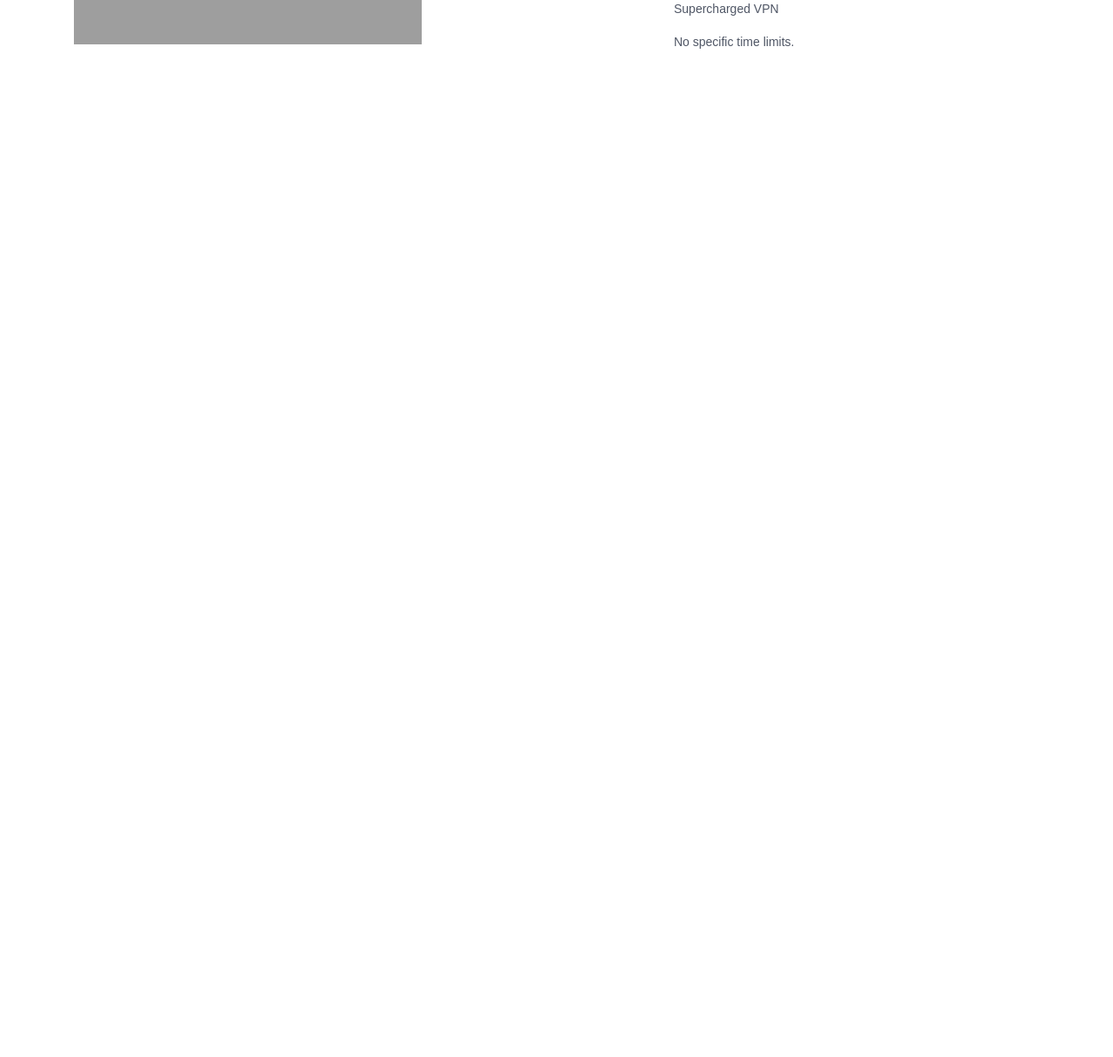
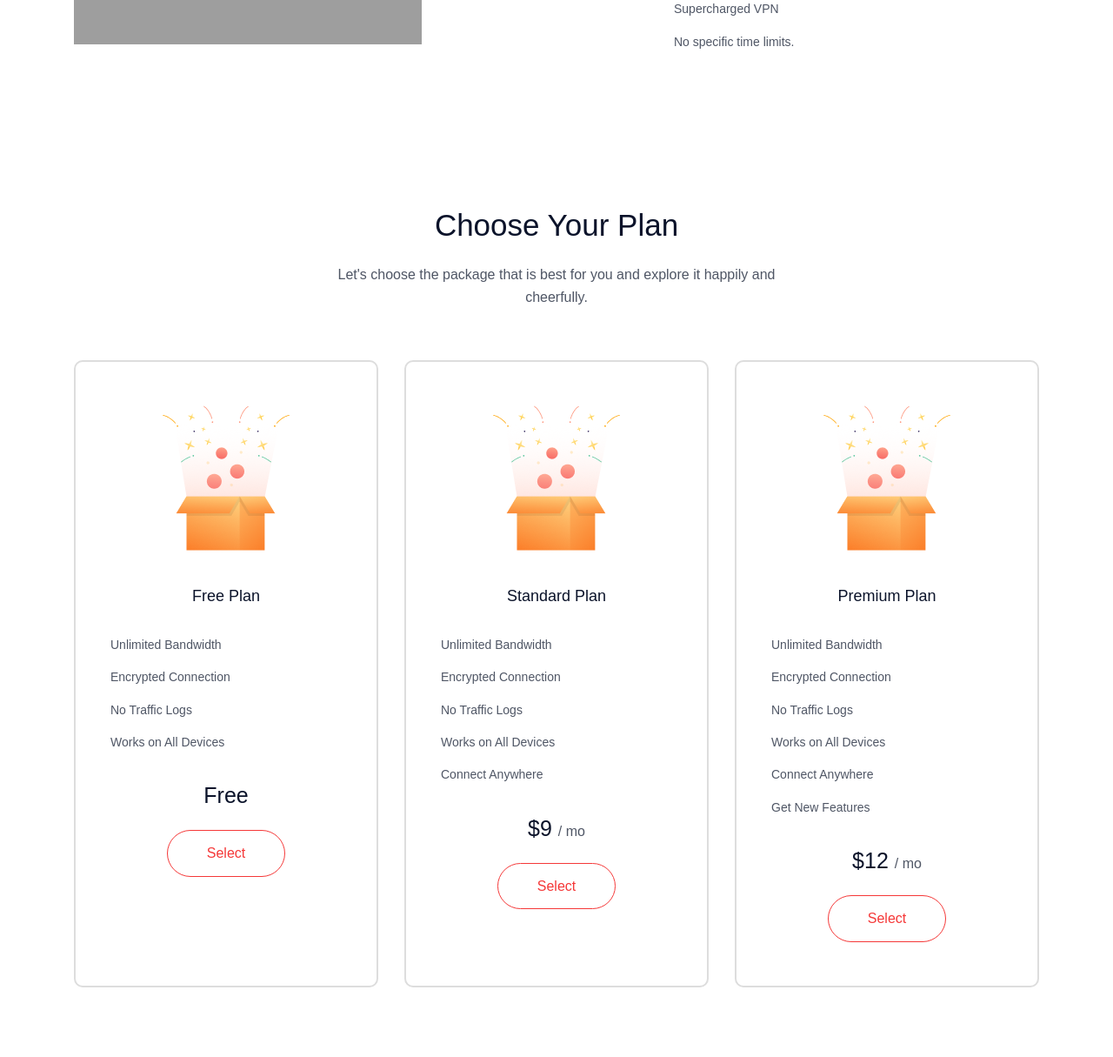
Before and after one commit to naykony/Helli7-rasuoli-shahbazi, a PHP site: page / in a window 1280 px wide. Shown: the part 1280-2495 px from the top of the page at 87% size. Before the commit the page ends 1336 px from the top, so only its background shows below. Run offline with PHP 8.4, Linux system fonts and the light colour scheme; grey boxes are pictures that could not be loaded.

Commit message:
Commit 5

```diff
--- a/assets/css/theme.css
+++ b/assets/css/theme.css
@@ -273,3 +273,92 @@ body {
   color: #2fab73;
   margin-right: 10px;
 }
+
+.plans {
+  padding: 80px 0;
+}
+
+.section-header {
+  text-align: center;
+  max-width: 555px;
+  margin: 0 auto 60px;
+}
+
+.section-header h2 {
+  font-size: 35px;
+  font-weight: 500;
+  line-height: 1.4;
+  color: var(--secondary-color);
+  margin-bottom: 20px;
+}
+
+.section-header p {
+  font-size: 16px;
+}
+
+.plan-cards {
+  display: flex;
+  justify-content: space-between;
+  gap: 30px;
+}
+
+.plan-card {
+  border: 2px solid #ddd;
+  border-radius: 10px;
+  padding: 50px 30px;
+  text-align: center;
+  flex: 1;
+  transition: all 0.3s ease;
+}
+
+.plan-card:hover {
+  border-color: var(--primary-color);
+}
+
+.plan-image {
+  margin-bottom: 30px;
+}
+
+.plan-image img {
+  max-width: 100%;
+  height: auto;
+}
+
+.plan-card h3 {
+  font-size: 18px;
+  font-weight: 500;
+  color: var(--secondary-color);
+  margin-bottom: 30px;
+}
+
+.plan-card ul {
+  list-style: none;
+  text-align: left;
+  margin-bottom: 30px;
+}
+
+.plan-card ul li {
+  margin-bottom: 15px;
+  font-size: 14px;
+}
+
+.plan-card ul li i {
+  color: #2fab73;
+  margin-right: 10px;
+}
+
+.plan-price {
+  margin-bottom: 20px;
+}
+
+.plan-price h4 {
+  font-size: 25px;
+  font-weight: 500;
+  color: var(--secondary-color);
+}
+
+.plan-price h4 span {
+  font-size: 16px;
+  color: var(--text-color);
+  font-weight: 400;
+}
--- a/index.html
+++ b/index.html
@@ -94,3 +94,71 @@
             </div>
         </div>
     </section>
+
+
+    <section class="plans">
+        <div class="container">
+            <div class="section-header">
+                <h2>Choose Your Plan</h2>
+                <p>Let's choose the package that is best for you and explore it happily and cheerfully.</p>
+            </div>
+            <div class="plan-cards">
+                <!-- Free Plan -->
+                <div class="plan-card">
+                    <div class="plan-image">
+                        <img src="assets/img/icons/pricing.png" alt="Free Plan">
+                    </div>
+                    <h3>Free Plan</h3>
+                    <ul>
+                        <li><i class="fas fa-check"></i> Unlimited Bandwidth</li>
+                        <li><i class="fas fa-check"></i> Encrypted Connection</li>
+                        <li><i class="fas fa-check"></i> No Traffic Logs</li>
+                        <li><i class="fas fa-check"></i> Works on All Devices</li>
+                    </ul>
+                    <div class="plan-price">
+                        <h4>Free</h4>
+                    </div>
+                    <a href="#" class="btn-outline">Select</a>
+                </div>
+
+                <!-- Standard Plan -->
+                <div class="plan-card">
+                    <div class="plan-image">
+                        <img src="assets/img/icons/pricing.png" alt="Standard Plan">
+                    </div>
+                    <h3>Standard Plan</h3>
+                    <ul>
+                        <li><i class="fas fa-check"></i> Unlimited Bandwidth</li>
+                        <li><i class="fas fa-check"></i> Encrypted Connection</li>
+                        <li><i class="fas fa-check"></i> No Traffic Logs</li>
+                        <li><i class="fas fa-check"></i> Works on All Devices</li>
+                        <li><i class="fas fa-check"></i> Connect Anywhere</li>
+                    </ul>
+                    <div class="plan-price">
+                        <h4>$9 <span>/ mo</span></h4>
+                    </div>
+                    <a href="#" class="btn-outline">Select</a>
+                </div>
+
+                <!-- Premium Plan -->
+                <div class="plan-card">
+                    <div class="plan-image">
+                        <img src="assets/img/icons/pricing.png" alt="Premium Plan">
+                    </div>
+                    <h3>Premium Plan</h3>
+                    <ul>
+                        <li><i class="fas fa-check"></i> Unlimited Bandwidth</li>
+                        <li><i class="fas fa-check"></i> Encrypted Connection</li>
+                        <li><i class="fas fa-check"></i> No Traffic Logs</li>
+                        <li><i class="fas fa-check"></i> Works on All Devices</li>
+                        <li><i class="fas fa-check"></i> Connect Anywhere</li>
+                        <li><i class="fas fa-check"></i> Get New Features</li>
+                    </ul>
+                    <div class="plan-price">
+                        <h4>$12 <span>/ mo</span></h4>
+                    </div>
+                    <a href="#" class="btn-outline">Select</a>
+                </div>
+            </div>
+        </div>
+    </section>
```
